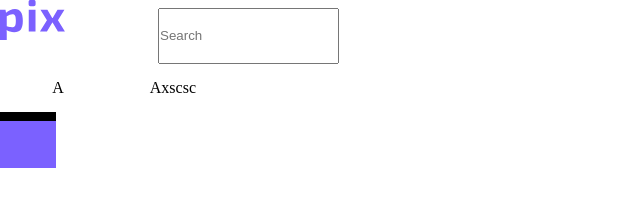
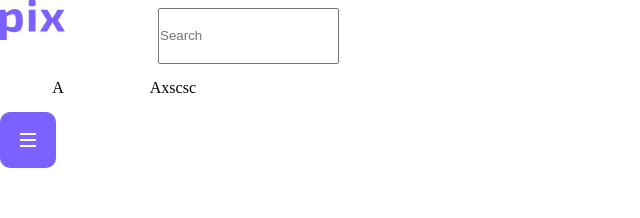
Before and after one commit to mikalaiMikhailavich/TMS_Pixema_Project, a React app: page / in a window 1280 px wide. Shown: the top 218 px of the page, without its empty margins (0-640 px from the left). Built offline with nearby package versions, Linux system fonts and the light colour scheme.

Commit message:
finish burgerButton styles

```diff
--- a/src/components/buttons/burgerButton/BurgerButton.module.scss
+++ b/src/components/buttons/burgerButton/BurgerButton.module.scss
@@ -1,18 +1,41 @@
 @import "../../../assets/styles/variables";
+
+$burgerItemHeight: 2px;
+
 .container {
+  display: flex;
+  justify-content: center;
+  align-items: center;
+  border-radius: 10px;
   width: 56px;
   height: 56px;
   background-color: $primary;
+  cursor: pointer;
+}
+
+.burgerItemContainer {
+  display: flex;
+  flex-direction: column;
+  gap: 4px;
+  width: 16px;
 }
 
 .burgerItem {
-  height: 3px;
-  background-color: black;
+  background-color: $white;
+  height: $burgerItemHeight;
+  transition: all 0.2s ease;
 }
 
 .burgerItemtop {
-  background-color: pink;
+  position: relative;
+  top: 6px;
+  transform: rotate(-45deg);
 }
-.top {
-  background-color: pink;
+.burgerItemmiddle {
+  opacity: 0;
 }
+.burgerItembottom {
+  position: relative;
+  bottom: 6px;
+  transform: rotate(45deg);
+}
--- a/src/components/buttons/burgerButton/BurgerButton.tsx
+++ b/src/components/buttons/burgerButton/BurgerButton.tsx
@@ -1,7 +1,15 @@
 import { divide } from "lodash";
+import { useState } from "react";
 import styles from "./BurgerButton.module.scss";
 
 const BurgerButton = () => {
+  const [active, setActive] = useState(false);
+
+  const toogle = () => {
+    setActive((prev) => !prev);
+    console.log(active);
+  };
+
   const burgerItems = [
     { id: 1, location: "top" },
     { id: 2, location: "middle" },
@@ -9,10 +17,19 @@ const BurgerButton = () => {
   ];
 
   return (
-    <div className={styles.container}>
-      <div className={styles.itemsContainer}>
+    <div className={styles.container} onClick={toogle}>
+      <div className={styles.burgerItemContainer}>
         {burgerItems.map((element) => (
-          <div key={element.id} className={styles.burgerItem}></div>
+          <div
+            key={element.id}
+            className={
+              !active
+                ? styles.burgerItem
+                : `${styles.burgerItem} ${
+                    styles[`burgerItem${element.location}`]
+                  }`
+            }
+          ></div>
         ))}
       </div>
     </div>
```
